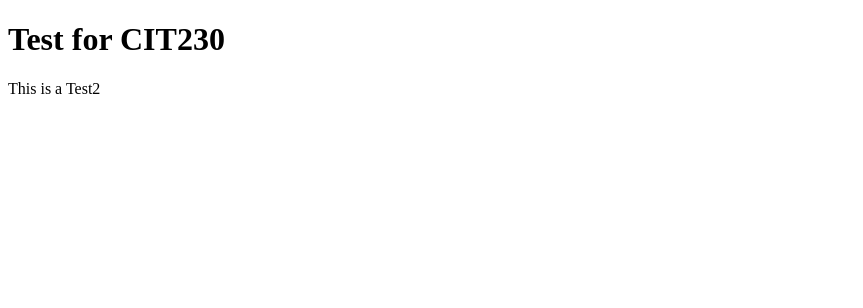
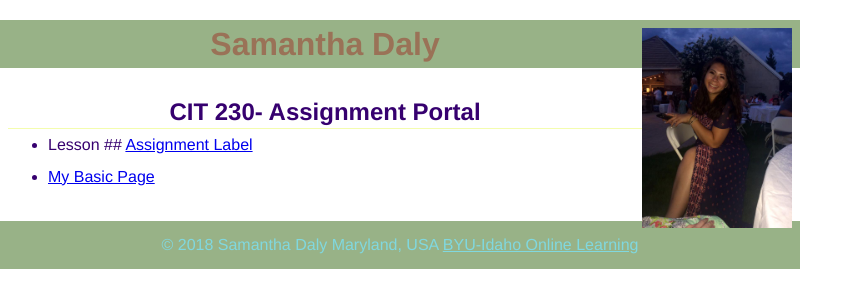
Before and after one commit to samdaly130/samdaly130.github.io, a plain HTML site: page index.html in a window 1280 px wide. Shown: the whole page, without its empty margins (0-863 px from the left). Drawn offline with Linux system fonts and the light colour scheme.

Commit message:
Adding Files

```diff
--- a/index.html
+++ b/index.html
@@ -1,11 +1,24 @@
 <!doctype html>
-<html>
-<head>
-    <meta charset="UTF-8">
-    <title>My First Page</title>
+<html lang="en-US">
+    <head>
+
+        <meta charset="utf-8">
+        <meta name="viewport" content="width=device-width, intial-scale=1">
+        <meta name="description" content="Assignment portal page for Samantha Daly in CIT 230: Web Frontend Development at Brigham Young University-Idaho.">
+        <link rel="stylesheet" href="styles/main.css">
+        <title>CIT 230 Assignment Portal | Samantha Daly | BYU-Idaho</title>
+
     </head>
-    <body>
-        <h1>Test for CIT230</h1>
-        <p>This is a Test2</p>
+<body>
+
+    <header><img src="images/header-profile-image.jpg" alt="My Profile Picture"><h1>Samantha Daly</h1></header>
+    <nav><!--Future Main Menu--></nav>
+    <main><h2>CIT 230- Assignment Portal</h2>
+    <ul>
+        <li>Lesson ## <a href="#">Assignment Label</a></li>
+        <li><a href="basicpage.html">My Basic Page</a></li>
+        </ul></main>
+    <footer><p>&copy; 2018 Samantha Daly Maryland, USA <a href="http://www.byui.edu/online">BYU-Idaho Online Learning</a></p></footer>
+
     </body>
-    </html>
+</html>
--- /dev/null
+++ b/styles/main.css
@@ -0,0 +1,54 @@
+/* CIT 230 - Assignment Portal CSS Template */
+/* You may use #HEX or color names */
+
+/* * is a wildcard referring to all elements. */
+* { margin: 0; box-sizing: border-box; }
+
+body {
+    font-size: 15px;
+    line-height: 32px;
+    font-family: Bodoni, Helvetica, sans-serif;
+    color: #36006f;
+    width: 800px;
+}
+
+h1 {
+    font-size: 2rem;
+    color: #9a7257;
+
+}
+
+h2 {
+    font-size: 1.5rem;
+    text-align: center;
+    border-bottom: 1px solid #f4fdae;
+
+
+}
+
+header, main, footer {
+    margin: 1.25rem auto;
+    padding: .5rem;
+    max-width: auto 0;
+}
+
+header, footer, footer a {
+    text-align: center;
+    background-color: #98b287;
+    color: #80d8df;
+}
+
+header img {
+    width: 150px;
+    height: auto;
+    float: right;
+
+}
+ul {
+    font-size: 1rem;
+}
+
+footer {
+    font-size: 1rem;
+    width:auto;
+}
```
Also changed, not shown: basicpage.html (added, +14 -0 lines), images/header-profile-image.jpg (added), images/profileimage.jpg (added).
